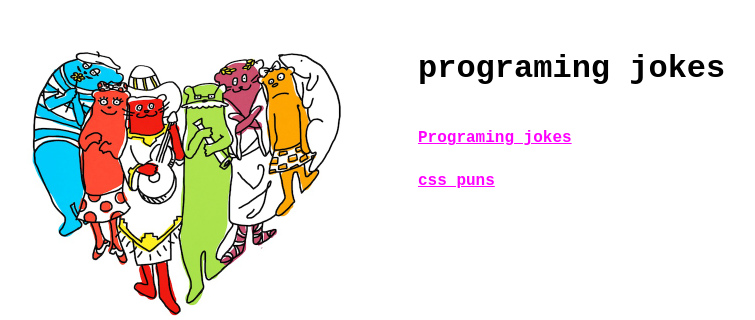
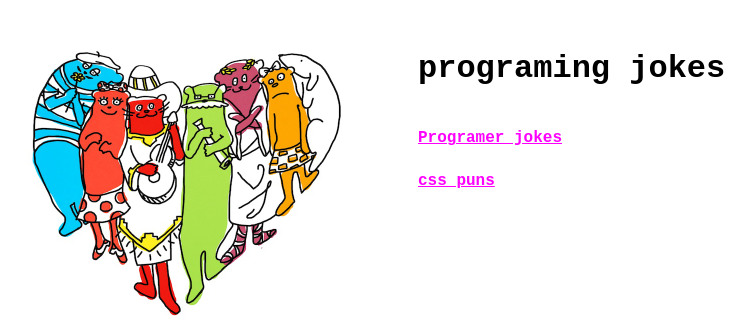
Before and after one commit to BElannaP/BElannaP.github.io, a Jekyll site: the page built from _posts/2015-10-26-programingjokes.md, in a window 1280 px wide. Shown: the top 320 px of the page, without its empty margins (12-767 px from the left). Built offline with Jekyll 4.4.1, drawn with Linux system fonts in a browser that asks for light colours; Markdown is read by kramdown in place of the engine named in the settings.

Commit message:
new silly post

```diff
--- a/_posts/2015-10-26-programingjokes.md
+++ b/_posts/2015-10-26-programingjokes.md
@@ -3,5 +3,5 @@ layout: post
 title: programing jokes
 ---
 
-<h4><a href="http://www.hongkiat.com/blog/programming-jokes/">Programing jokes</a></h4>
+<h4><a href="http://www.hongkiat.com/blog/programming-jokes/">Programer jokes</a></h4>
 <h4><a href="http://www.hongkiat.com/blog/funny-css-puns/">css puns</a></h4>
```
